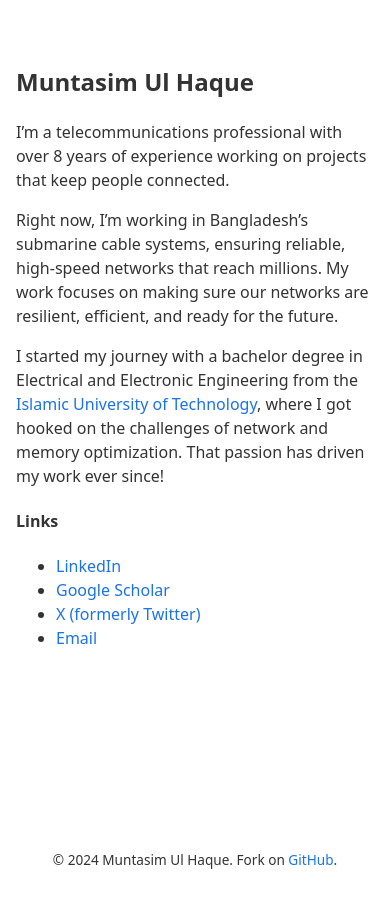
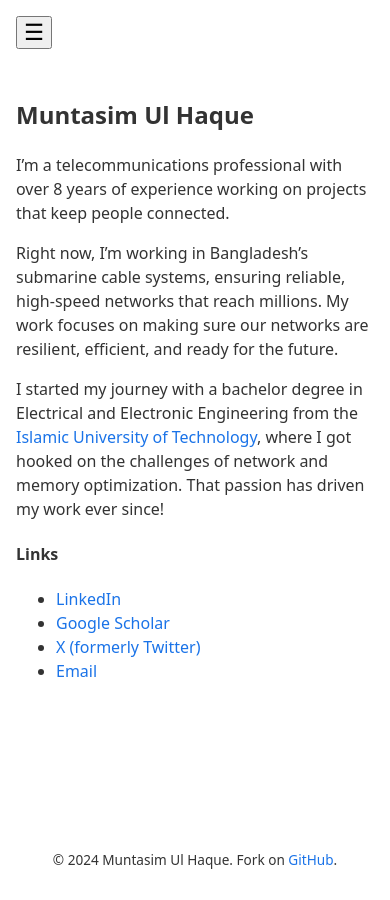
Before and after one commit to muntasimulhaque/muntasimulhaque.github.io, a Jekyll site: the page built from index.md, in a window 390 px wide. Built offline with Jekyll 4.4.1, drawn with Linux system fonts in a browser that asks for light colours; our own code applies the rules of GitHub Pages for plain Markdown files.

Commit message:
Update main.css

```diff
--- a/assets/css/main.css
+++ b/assets/css/main.css
@@ -215,6 +215,10 @@ footer {
         width: 100%;
     }
 
+    .menu-toggle {
+        display: block;
+    }
+
     nav {
         display: none;
         position: absolute;
```
